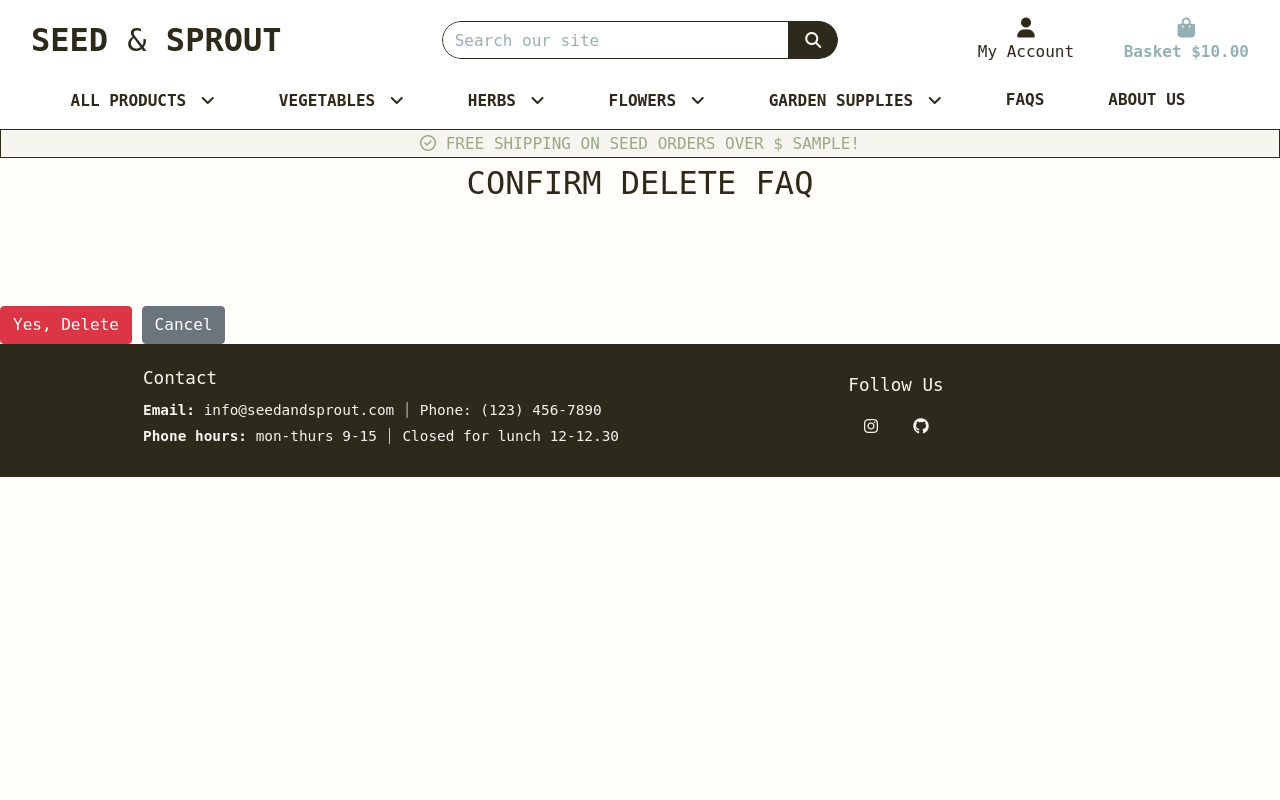
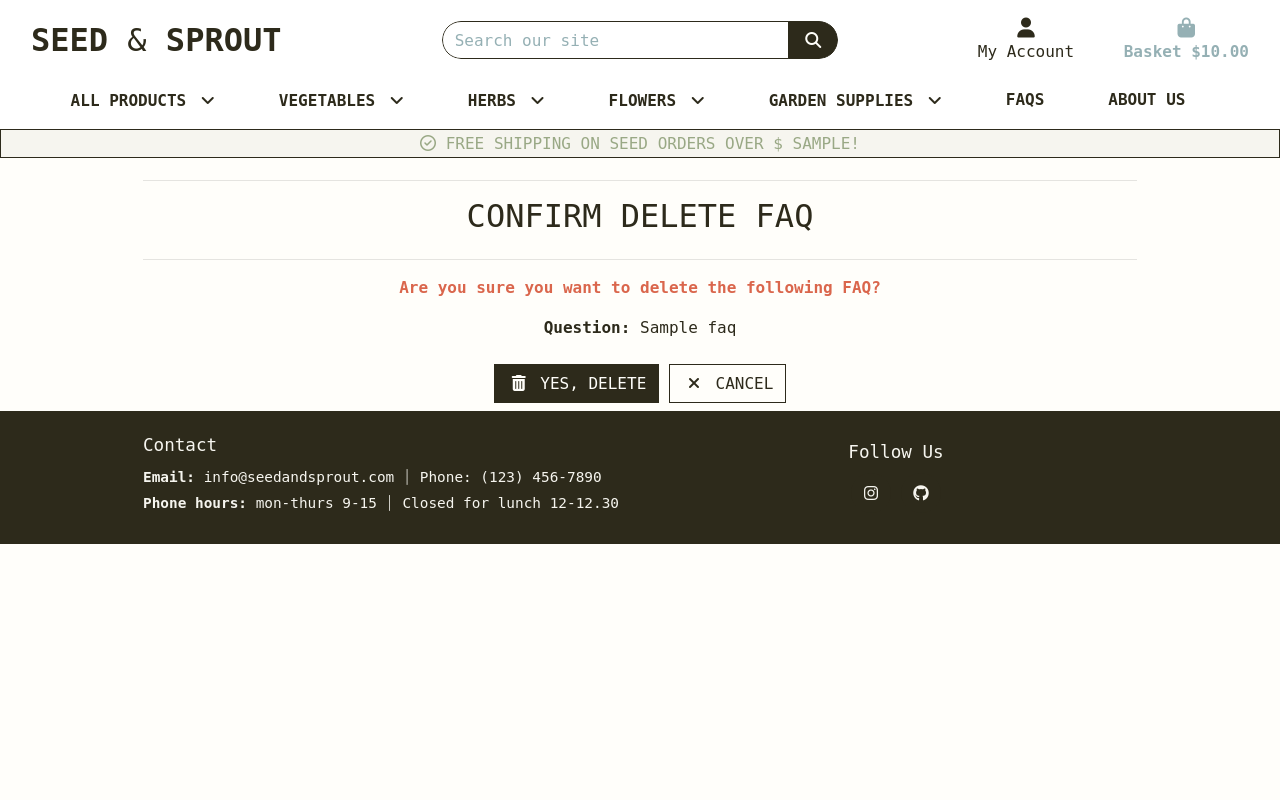
Before and after one commit to KikiBerg/pp5-ecommerce, a Django app: template faqs/templates/faqs/delete_faq_confirm.html in a window 1280 px wide. Run offline with Django 4.2, Linux system fonts and the light colour scheme; the template is opened without the code that fills it: most values are stand-ins (such as "Sample title", 1, 10 or a date in 2020); some libraries are stand-ins or nearby versions; some web fonts are replaced.

Commit message:
Faq delete: Enhance template for improved UX and styling

```diff
--- a/faqs/templates/faqs/delete_faq_confirm.html
+++ b/faqs/templates/faqs/delete_faq_confirm.html
@@ -11,12 +11,38 @@
 
 {% block content %}
 <div class="overlay"></div>
-    <h2 class="logo-font mb-4 text-black text-center">Confirm Delete FAQ</h2>
-    <p>Are you sure you want to delete the following FAQ?</p>
-    <p><strong>Question:</strong> {{ faq.question }}</p>
-    <form method="post">
-        {% csrf_token %}
-        <button type="submit" name="confirm" class="btn btn-danger">Yes, Delete</button>
-        <a href="{% url 'faq_list' %}" class="btn btn-secondary">Cancel</a>
-    </form>
+<!-- Main content container -->
+<div class="container mb-2">
+    <!-- Introduction and title for the delete confirmation page -->
+    <div class="row">
+        <div class="col">
+            <hr>
+            <h2 class="logo-font mb-4 text-black text-center">Confirm Delete FAQ</h2>
+            <hr>
+        </div>
+    </div>
+
+    <!-- Delete confirmation content -->
+    <div class="row justify-content-center">
+        <div class="col-12 col-md-6">
+            <p class="text-center text-danger"><strong>Are you sure you want to delete the following FAQ?</strong></p>
+            <p class="text-center text-black"><strong>Question:</strong> {{ faq.question }}</p>
+            <form method="post" class="text-center mt-4">
+                {% csrf_token %}
+                <button type="submit" name="confirm" class="btn btn-black rounded-0">
+                    <span class="icon">
+                        <i class="fas fa-trash-alt"></i>
+                    </span>
+                    <span class="text-uppercase">Yes, Delete</span>
+                </button>
+                <a href="{% url 'faq_list' %}" class="btn btn-outline-black rounded-0">
+                    <span class="icon">
+                        <i class="fas fa-times"></i>
+                    </span>
+                    <span class="text-uppercase">Cancel</span>
+                </a>
+            </form>
+        </div>
+    </div>
+</div>
 {% endblock %}
```
